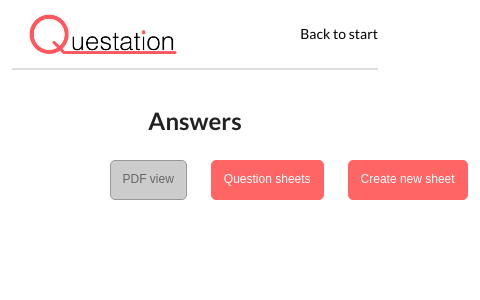
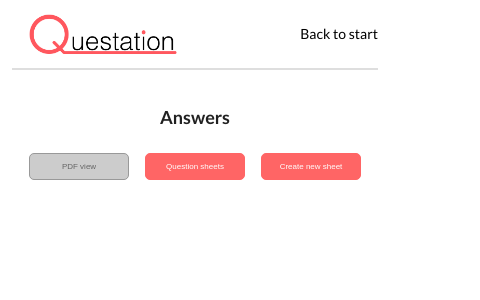
Before and after one commit to ksinghj/Questation, a React (Create React App) app: page /answers in a window 390 px wide. Shown: the top 300 px of the page, 480 px wide, since content can reach past the window. Built offline with nearby package versions, Linux system fonts and the light colour scheme.

Commit message:
ActionButtons mqs

```diff
--- a/src/styles/ActionButtons/index.css
+++ b/src/styles/ActionButtons/index.css
@@ -2,18 +2,16 @@
   /* display: grid;
   gap: 20px;
   grid-template: 1fr / 1fr 1fr 1fr; */
-  display: flex;
+  /* display: flex;
   flex-direction: row;
-  justify-content: space-around;
+  justify-content: space-around; */
   margin: 2em auto;
-  width: 50vw;
-  max-width: 482px;
-  flex-grow: 1;
+  text-align: center;
+  /* flex-grow: 1; */
 }
 
 button a {
   color: white;
-
 }
 
 button:hover a {
@@ -23,4 +21,18 @@ button:hover a {
 Link,
 button {
   margin: 0 1em;
+  width: 150px;
 }
+
+@media screen and (max-width: 1100px) {
+  .action-buttons {
+    max-width: 450px;
+  }
+
+  Link,
+  button {
+    margin: 0 1em;
+    width: 100px;
+    font-size: 8px;
+  }
+}
--- a/src/styles/QuestionCreate/index.css
+++ b/src/styles/QuestionCreate/index.css
@@ -21,10 +21,6 @@
     font-size: 12px;
   }
 
-  .questioncreate__container h2 {
-    font-size: 14px;
-  }
-
   .questioncreate__container form {
     max-width: 400px;
     margin: auto;
--- a/src/styles/global.css
+++ b/src/styles/global.css
@@ -45,4 +45,8 @@ button[disabled]:hover {
   .app__container {
     font-size: 12px;
   }
+
+  h2 {
+    font-size: 18px;
+  }
 }
```
